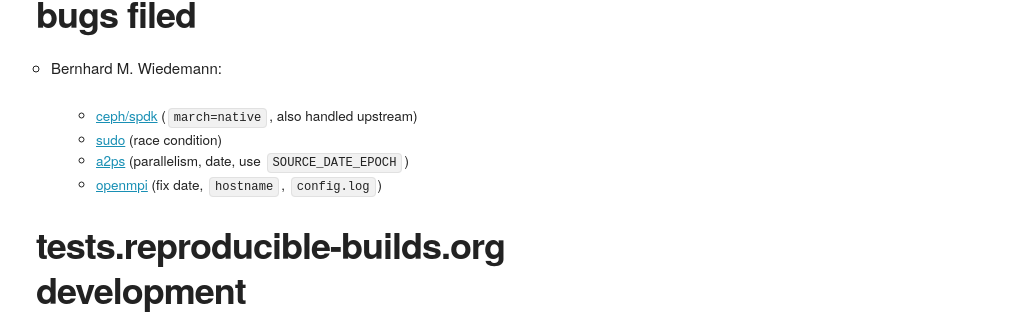
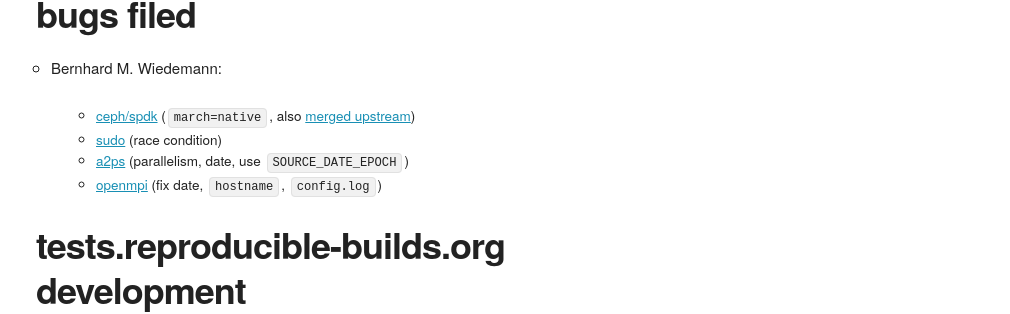
Before and after one commit to prototypefund/reproducible-website, a Jekyll site: the page built from _blog/posts/169.md, in a window 1280 px wide. Shown: the part 1343-1657 px from the top of the page, without its empty margins (124-1134 px from the left). Built offline with Jekyll 4.4.1, drawn with Linux system fonts in a browser that asks for light colours; some web fonts are replaced.

Commit message:
169: +upstream ceph patch URL

```diff
--- a/_blog/posts/169.md
+++ b/_blog/posts/169.md
@@ -34,7 +34,7 @@
 
 * Bernhard M. Wiedemann:
 
-    * [ceph/spdk](http://bugzilla.opensuse.org/show_bug.cgi?id=1101262) (`march=native`, also handled upstream)
+    * [ceph/spdk](http://bugzilla.opensuse.org/show_bug.cgi?id=1101262) (`march=native`, also [merged upstream](https://github.com/ceph/ceph/pull/23078))
     * [sudo](https://bugzilla.sudo.ws/show_bug.cgi?id=842) (race condition)
     * [a2ps](https://build.opensuse.org/request/show/623107) (parallelism, date, use `SOURCE_DATE_EPOCH`)
     * [openmpi](https://build.opensuse.org/request/show/623140) (fix date, `hostname`, `config.log`)
```
